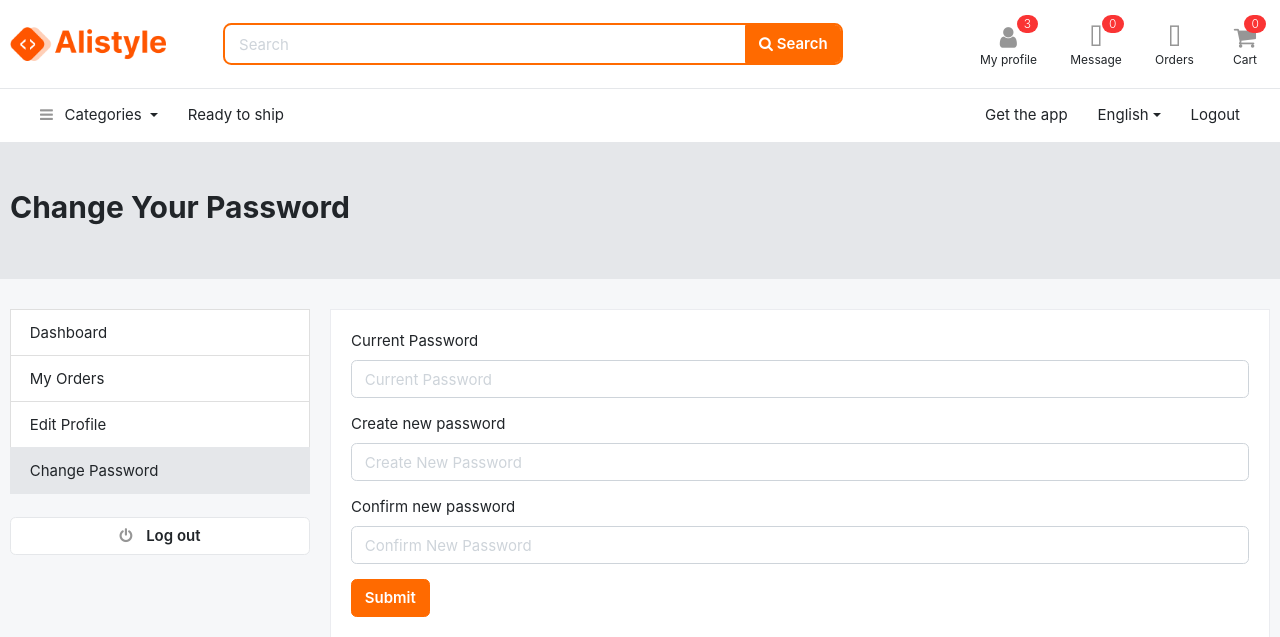
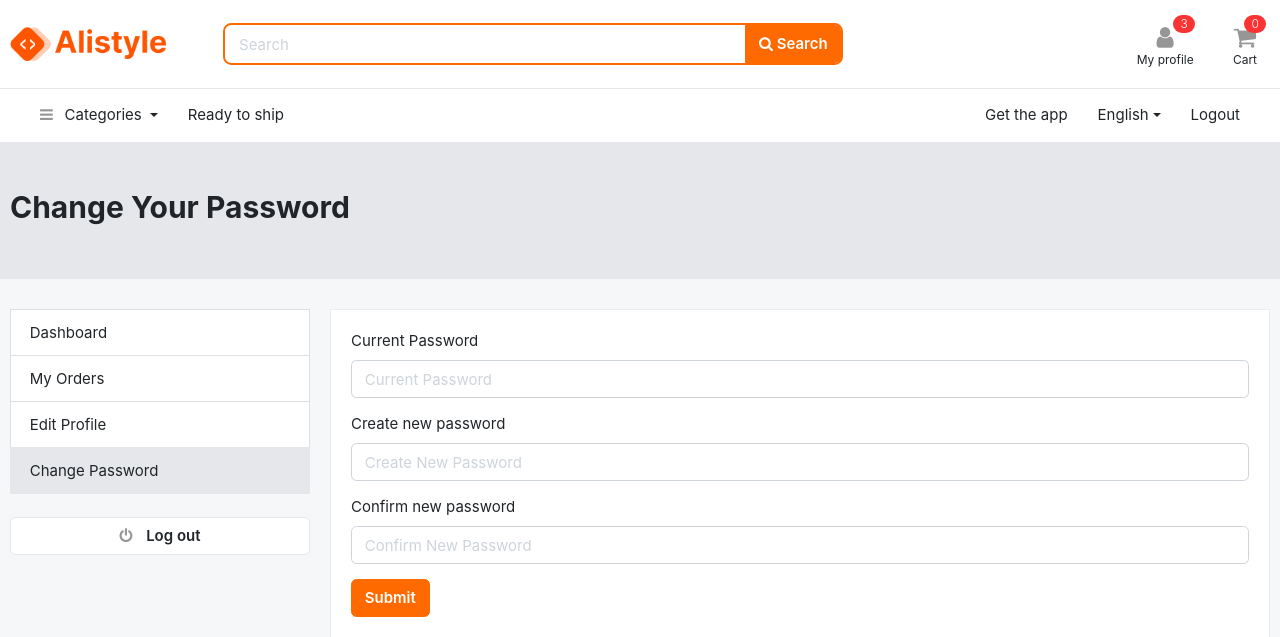
Before and after one commit to spacelinkers/online_store, a Django app: page /accounts/change_password/ in a window 1280 px wide. Shown: the top 637 px of the page. Run offline with Django 5.2, Linux system fonts and the light colour scheme; the visitor is signed in with stand-in values (Sample User, id 1); data that the repository does not hold is empty; some libraries are stand-ins or nearby versions; some web fonts are replaced.

Commit message:
demo added

```diff
--- a/templates/includes/header_user.html
+++ b/templates/includes/header_user.html
@@ -32,23 +32,6 @@
                                     <span class="notify">3</span>
                                 </div>
                                 <small class="text"> My profile </small>
-                            </a>
-                        </div>
-                        <div class="widget-header mr-3">
-                            <a href="#" class="widget-view">
-                                <div class="icon-area">
-                                    <i class="fa fa-comment-dots"></i>
-                                    <span class="notify">0</span>
-                                </div>
-                                <small class="text"> Message </small>
-                            </a>
-                        </div>
-                        <div class="widget-header mr-3">
-                            <a href="#" class="widget-view">
-                                <div class="icon-area">
-                                    <i class="fa fa-store"></i>
-                                </div>
-                                <small class="text"> Orders </small>
                             </a>
                         </div>
                         {% else %}
```
Also changed, not shown: demo.gif (added), e_store/static/images/logo1.jpg (added), e_store/static/images/logo1.png (added), 1 other file.
